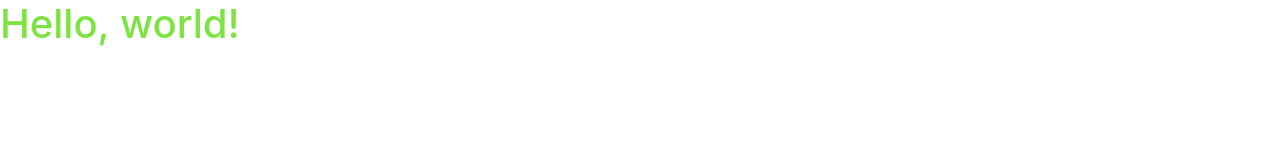
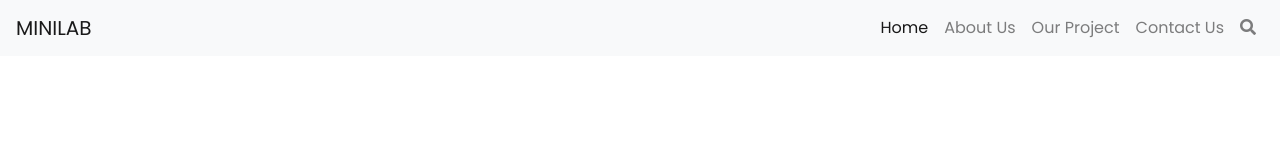
Before and after one commit to bhNibir/agency-landing-page, a website: page src/index.html in a window 1280 px wide. Drawn offline with nearby package versions, Linux system fonts and the light colour scheme.

Commit message:
add font

```diff
--- a/gulpfile.js
+++ b/gulpfile.js
@@ -32,6 +32,10 @@
 const gulp = require('gulp');
 const sass = require('gulp-sass');
 const browserSync = require('browser-sync').create();
+
+sass.compiler = require('node-sass');
+
+
 //compile scss into css
 function style() {
     return gulp.src('src/scss/*.scss')
--- a/src/index.html
+++ b/src/index.html
@@ -11,13 +11,48 @@
     <!-- Bootstrap CSS -->
     <link rel="stylesheet" href="https://stackpath.bootstrapcdn.com/bootstrap/4.5.0/css/bootstrap.min.css"
         integrity="sha384-9aIt2nRpC12Uk9gS9baDl411NQApFmC26EwAOH8WgZl5MYYxFfc+NcPb1dKGj7Sk" crossorigin="anonymous">
-    <!-- Custom Css -->
+
+    <!-- Font Awesome -->
+    <link rel="stylesheet" href="https://cdnjs.cloudflare.com/ajax/libs/font-awesome/5.13.1/css/all.min.css">
+        <!-- Custom Css -->
     <link rel="stylesheet" href="css/style.css">
 </head>
 
 <body>
-    <h1 class="text-primary">Hello, world!</h1>
+    <nav class="navbar navbar-expand-lg navbar-light bg-light">
+        <a class="navbar-brand" href="#">MINI<span>LAB</span> </a>
+        <button class="navbar-toggler" type="button" data-toggle="collapse" data-target="#navbarSupportedContent" aria-controls="navbarSupportedContent" aria-expanded="false" aria-label="Toggle navigation">
+          <span class="navbar-toggler-icon"></span>
+        </button>
 
+        <div class="collapse navbar-collapse" id="navbarSupportedContent">
+          <ul class="navbar-nav ml-auto">
+            <li class="nav-item active">
+              <a class="nav-link" href="#">Home <span class="sr-only">(current)</span></a>
+            </li>
+            <li class="nav-item">
+              <a class="nav-link" href="#">About Us</a>
+            </li>
+            <li class="nav-item">
+              <a class="nav-link" href="#">Our Project</a>
+            </li>
+            <li class="nav-item">
+              <a class="nav-link" href="#">Contact Us</a>
+            </li>
+            <li class="nav-item">
+              <a class="nav-link font-weight-light" href="#"><i class="fa fa-search "></i></a>
+            </li>
+          </ul>
+        </div>
+      </nav>
+
+
+
+    <!-- Optional JavaScript -->
+    <!-- jQuery first, then Popper.js, then Bootstrap JS -->
+    <script src="https://code.jquery.com/jquery-3.5.1.slim.min.js" integrity="sha384-DfXdz2htPH0lsSSs5nCTpuj/zy4C+OGpamoFVy38MVBnE+IbbVYUew+OrCXaRkfj" crossorigin="anonymous"></script>
+    <script src="https://cdn.jsdelivr.net/npm/popper.js@1.16.0/dist/umd/popper.min.js" integrity="sha384-Q6E9RHvbIyZFJoft+2mJbHaEWldlvI9IOYy5n3zV9zzTtmI3UksdQRVvoxMfooAo" crossorigin="anonymous"></script>
+    <script src="https://stackpath.bootstrapcdn.com/bootstrap/4.5.0/js/bootstrap.min.js" integrity="sha384-OgVRvuATP1z7JjHLkuOU7Xw704+h835Lr+6QL9UvYjZE3Ipu6Tp75j7Bh/kR0JKI" crossorigin="anonymous"></script>
 
 </body>
 
--- a/src/scss/style.scss
+++ b/src/scss/style.scss
@@ -1,5 +1,8 @@
+@import url('https://fonts.googleapis.com/css2?family=Poppins:ital,wght@0,300;0,400;0,500;0,600;0,700;0,800;0,900;1,300&display=swap');
+
+$font-family-base: 'Poppins', sans-serif;
 $theme-colors: (
-    "primary": #50d900bd,
+    "primary": #3a00d9bd,
     "danger": #ff4136
   );
 
```
Also changed, not shown: src/css/style.css.
